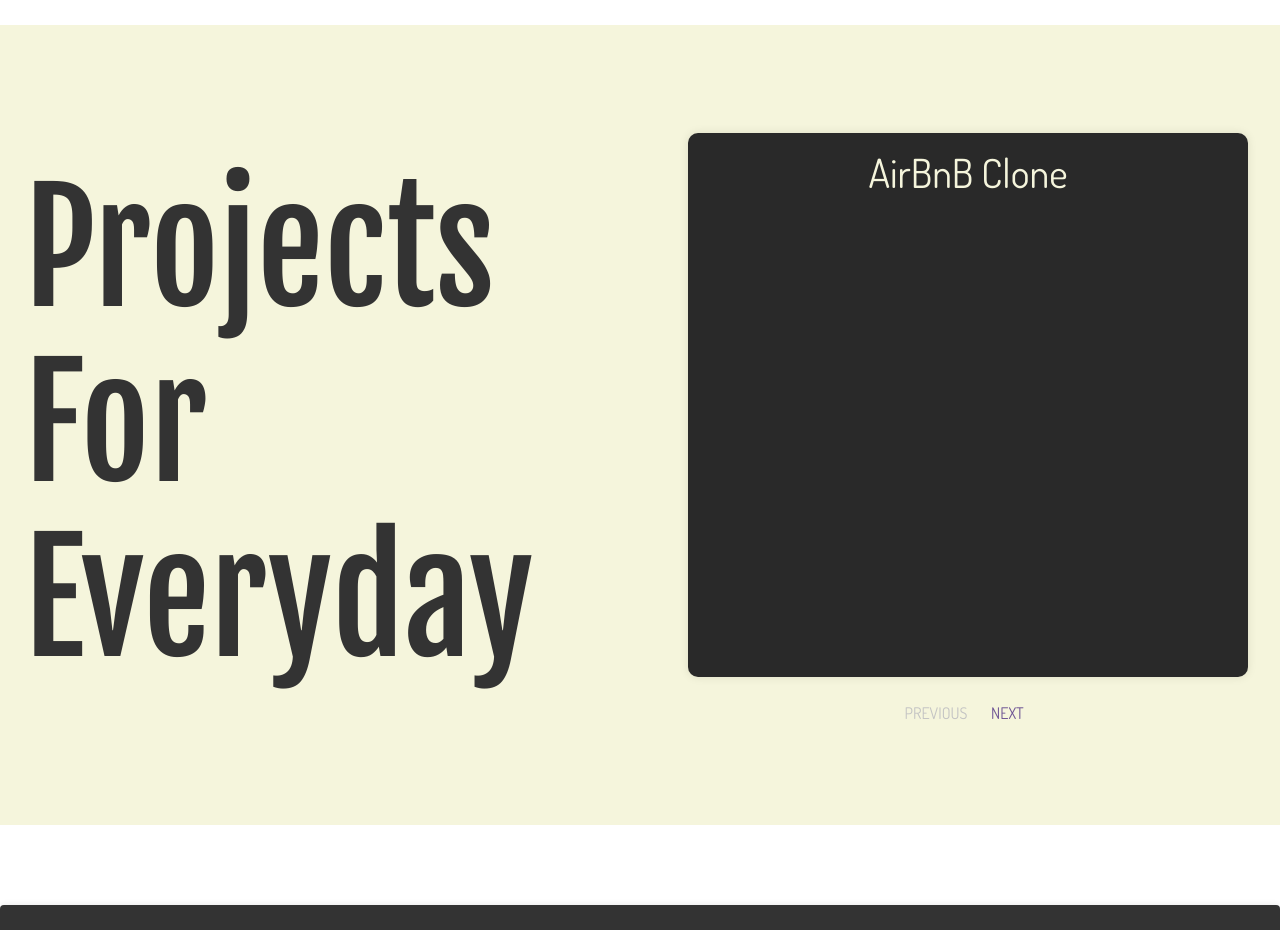
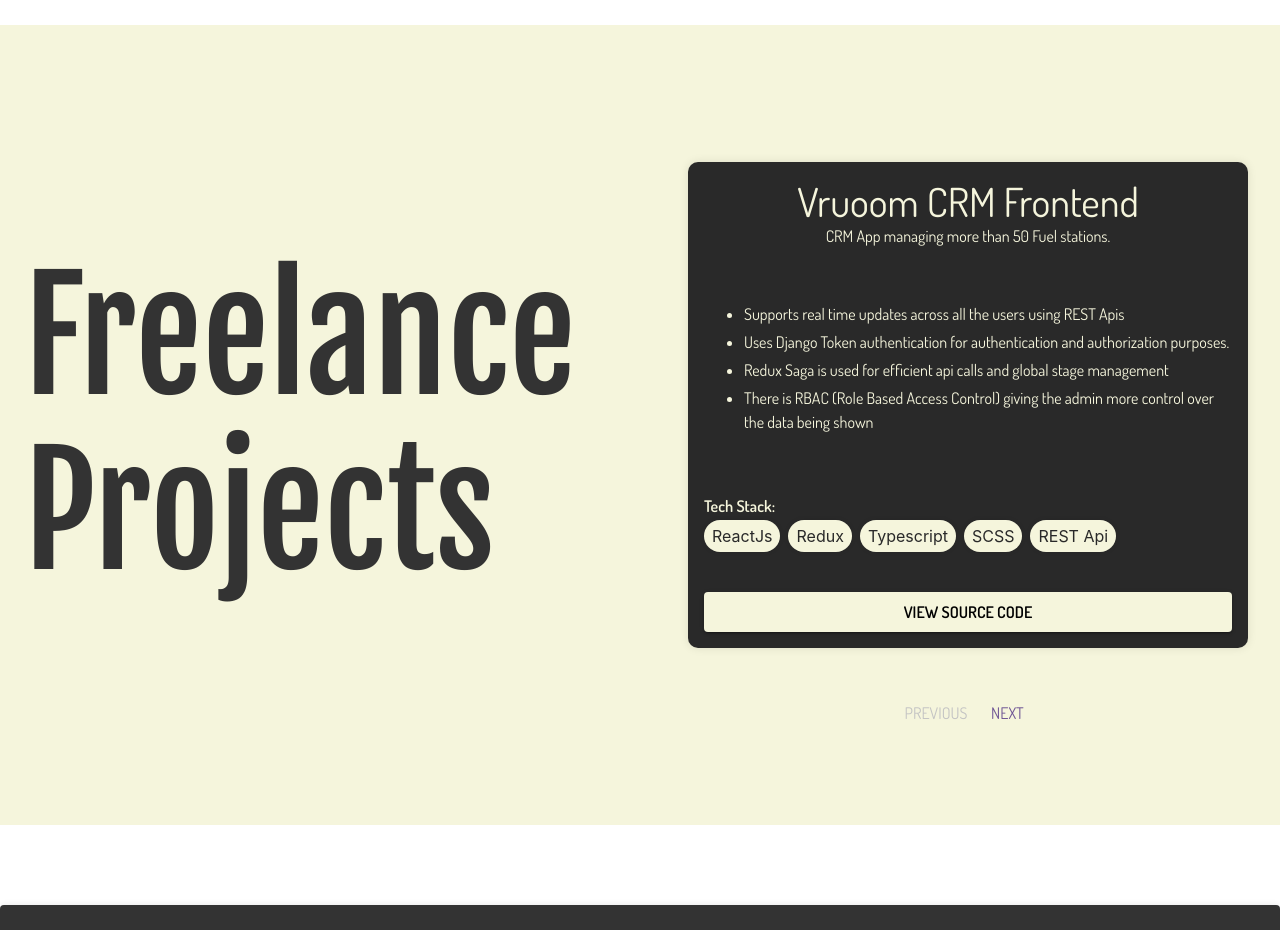
Before and after one commit to ApsMJ23/portfolio-revamp, a React (Vite) app: page /#/home in a window 1280 px wide. Shown: the part 1740-2670 px from the top of the page. Built offline with nearby package versions, Linux system fonts and the light colour scheme.

Commit message:
Completed Project Section

```diff
--- a/src/Pages/HomeScreen/Components/ProjectContainer/Components/VerticalCarousel/VerticalCarousel.module.css
+++ b/src/Pages/HomeScreen/Components/ProjectContainer/Components/VerticalCarousel/VerticalCarousel.module.css
@@ -1,16 +1,21 @@
 .Card{
     width: 100%;
-    height: 50rem;
     display: flex;
     flex-direction: column;
-    justify-content: space-between;
-    align-items: center;
     padding: 1rem;
     background-color: #292929;
-    overflow-y: hidden;
+    overflow-y: auto;
     border-radius: 10px;
     box-shadow: 0 0 10px rgba(0, 0, 0, 0.1);
     cursor: pointer;
     margin: 1rem 0;
     color: beige;
 }
+.techPill{
+    white-space: nowrap;
+    background-color:beige ;
+    color: #292929;
+    padding: 0.25rem 0.5rem;
+    border-radius: 1rem;
+    box-shadow: 0 0 5px rgba(0, 0, 0, 0.1);
+}
--- a/src/Pages/HomeScreen/Components/ProjectContainer/Components/VerticalCarousel/VerticalCarousel.tsx
+++ b/src/Pages/HomeScreen/Components/ProjectContainer/Components/VerticalCarousel/VerticalCarousel.tsx
@@ -1,6 +1,6 @@
-import {Box, Button, Container, Typography} from "@mui/material";
+import {Box, Button, Container, ListItemText, Typography} from "@mui/material";
 import {ProjectContent} from '../../../../../../assets/Text/ProjectContent.ts';
-import {useState} from "react";
+import React, {useState} from "react";
 import {useAutoAnimate} from "@formkit/auto-animate/react";
 import styles from './VerticalCarousel.module.css'
 
@@ -14,7 +14,39 @@
             <Container maxWidth={'xl'} ref={animateParent}
                        sx={{display: 'flex', flexDirection: 'column', justifyContent: 'center', alignItems: 'center',height:'80%'}}>
                 <Box className={styles.Card} key={index}>
-                    <Typography variant={'h1'}>{ProjectContent[index].title}</Typography>
+                    <Typography textAlign={'center'} variant={'h1'}>{ProjectContent[index].title}</Typography>
+                    <Typography textAlign={'center'} variant={'h6'}>{ProjectContent[index].subTitle}</Typography>
+                    <ul style={{marginTop: '3rem'}}>
+                        {ProjectContent[index].description.map((desc, i) => (
+                            <React.Fragment key={i}>
+                                <li>
+                                    <ListItemText primary={desc}/>
+                                </li>
+                            </React.Fragment>
+                        ))}
+                    </ul>
+                    <Typography marginTop={5} fontWeight={600} variant={'h6'}>Tech Stack:</Typography>
+                    <div style={{display: 'flex', alignItems: 'center', gap: '0.5rem'}}>
+
+                        {
+                            ProjectContent[index].techStack.map((tech, i) => (
+                                <span key={i} className={styles.techPill}>{tech}</span>
+                            ))
+                        }
+                    </div>
+                    <Button variant={'contained'} sx={{
+                        background:'beige',
+                        color:'black',
+                        ":hover": {
+                            background: '#292929',
+                            color: 'beige'
+                        },
+                        fontWeight:600,
+                        marginTop: 5,
+                        ":focus": {
+                            outline: "none"
+                        }
+                    }} href={ProjectContent[index].projectLink} target={'_blank'}>View Source Code</Button>
                 </Box>
             </Container>
             <Box>
--- a/src/Pages/HomeScreen/Components/ProjectContainer/ProjectContainer.tsx
+++ b/src/Pages/HomeScreen/Components/ProjectContainer/ProjectContainer.tsx
@@ -5,9 +5,9 @@
 
 const ProjectContainer = () => {
     return (
-        <Container maxWidth={'xl'} sx={{marginTop:20,paddingX:5,paddingY:5,display:'flex',gap:10}} className={styles.ProjectContainer}>
+        <Container maxWidth={'xl'} sx={{marginTop:20,paddingX:5,paddingY:5,display:'flex',gap:{md:10,xs:0},flexWrap:{xs:'wrap',md:'nowrap'}}} className={styles.ProjectContainer}>
             <Box position={'sticky'} top={0} display={'flex'} justifyContent={'center'} alignItems={'center'} width={{md:'50%',xs:'100%'}}>
-                <Typography variant={'h1'} fontSize={{md:150,xs:40}} fontWeight={600} fontFamily={"'Fjalla One',sans-serif"}>Projects For Everyday</Typography>
+                <Typography variant={'h1'} fontSize={{md:150,xs:40}} fontWeight={600} fontFamily={"'Fjalla One',sans-serif"}>Freelance Projects</Typography>
             </Box>
             <Box display={'flex'} flexDirection={'column'} justifyContent={'center'} alignItems={'center'} width={{md:'50%',xs:'100%'}}>
                 <VerticalCarousel/>
--- a/src/Routes/RootRoutes.tsx
+++ b/src/Routes/RootRoutes.tsx
@@ -8,7 +8,7 @@
         path:'/',
         element:<Root/>,
         children:[
-            {index: true, element: <Navigate to={"/questions"} replace={true}/> },
+            {index: true, element: <Navigate to={"/home"} replace={true}/> },
             {
                 path:'/questions',
                 element:<PuzzleScreen/>
--- a/src/assets/Text/ProjectContent.ts
+++ b/src/assets/Text/ProjectContent.ts
@@ -1,17 +1,26 @@
 export const ProjectContent = [
     {
-        title: "AirBnB Clone",
-        subTitle: "My first Dig at React Native",
-        description:"In my maiden venture into React Native, following two years as a React developer, the transition was seamless, given the freshness of my React concepts. The development of this app showcased my adeptness as I successfully crafted a robust Auth Framework utilizing Clerk as the backend. Integrating Google, Apple, and Facebook signup and login functionalities, I enhanced user accessibility. Strategic implementation of FlatLists and animations, coupled with a file-based routing system for tabs and modals, optimized navigation. The app seamlessly rendered extensive data on simple views and interactive maps, while also featuring a profile page with picture upload capability, contributing to a comprehensive and user-friendly application.",
+        title: "Vruoom CRM Frontend",
+        subTitle: "CRM App managing more than 50 Fuel stations.",
+        description:[
+            "Supports real time updates across all the users using REST Apis",
+            "Uses Django Token authentication for authentication and authorization purposes.",
+            "Redux Saga is used for efficient api calls and global stage management",
+            "There is RBAC (Role Based Access Control) giving the admin more control over the data being shown",
+        ],
+        techStack:["ReactJs","Redux","Typescript","SCSS","REST Api"],
+        projectLink:"https://github.com/ApsMJ23/vruoom_frontend"
     },
     {
-        title: "AirBnB ",
-        subTitle: "My first Dig at React Native",
-        description:"In my maiden venture into React Native, following two years as a React developer, the transition was seamless, given the freshness of my React concepts. The development of this app showcased my adeptness as I successfully crafted a robust Auth Framework utilizing Clerk as the backend. Integrating Google, Apple, and Facebook signup and login functionalities, I enhanced user accessibility. Strategic implementation of FlatLists and animations, coupled with a file-based routing system for tabs and modals, optimized navigation. The app seamlessly rendered extensive data on simple views and interactive maps, while also featuring a profile page with picture upload capability, contributing to a comprehensive and user-friendly application.",
+        title: "Vruoom CRM Backend ",
+        subTitle: "Microservice based monolithic architecture, django rest framework backend service",
+        description:[
+            "Authentication service is a totally independent module, easily pluggable to any frontend and good to go!!",
+            "RBAC module allows the user to give out different data to different users based on their roles",
+            "The roles are also customisable and we can add and remove them through the admin panel",
+            "The app uses django rest framework to send and receive requests and response"
+        ],
+        techStack: ["Django","Python","Django Rest Framework","SQLite"],
+        projectLink: "https://github.com/ApsMJ23/vruoom_backend"
     },
-    {
-        title: " Clone",
-        subTitle: "My first Dig at React Native",
-        description:"In my maiden venture into React Native, following two years as a React developer, the transition was seamless, given the freshness of my React concepts. The development of this app showcased my adeptness as I successfully crafted a robust Auth Framework utilizing Clerk as the backend. Integrating Google, Apple, and Facebook signup and login functionalities, I enhanced user accessibility. Strategic implementation of FlatLists and animations, coupled with a file-based routing system for tabs and modals, optimized navigation. The app seamlessly rendered extensive data on simple views and interactive maps, while also featuring a profile page with picture upload capability, contributing to a comprehensive and user-friendly application.",
-    }
 ]
```
